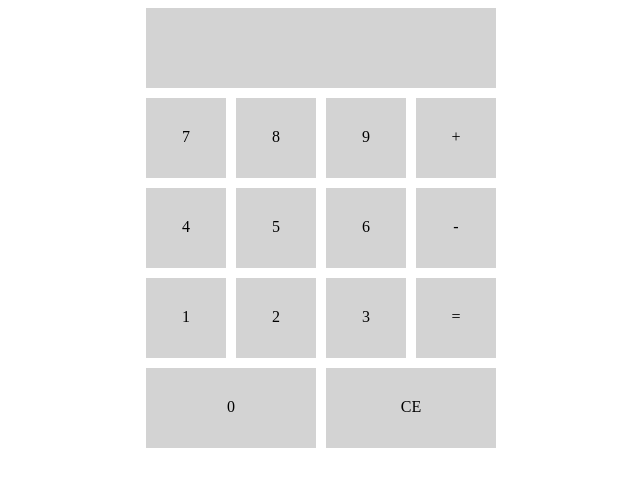
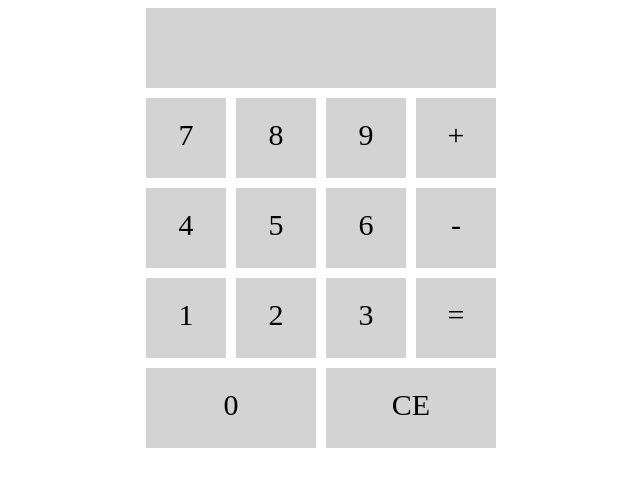
Before and after one commit to OHiddema/calculator, a plain HTML site: page index.html in a window 1280 px wide. Shown: the whole page, without its empty margins (319-959 px from the left). Drawn offline with nearby package versions, Linux system fonts and the light colour scheme.

Commit message:
add some styling

```diff
--- a/index.html
+++ b/index.html
@@ -11,22 +11,24 @@
 </head>
 <body>
   <div class="grid-container">
+
     <div id='disp'></div>
-    <div class='addTo' id='plus'>+</div>
-    <div class='addTo' id='minus'>-</div>
-    <div id='equal' onclick="getResult()">=</div>
-    <div id='ce' onclick="clearDisplay()">CE</div>
 
-    <div class='addTo' id='nul'>0</div>
-    <div class='addTo' id='one'>1</div>
-    <div class='addTo' id='two'>2</div>
-    <div class='addTo' id='three'>3</div>
-    <div class='addTo' id='four'>4</div>
-    <div class='addTo' id='five'>5</div>
-    <div class='addTo' id='six'>6</div>
-    <div class='addTo' id='seven'>7</div>
-    <div class='addTo' id='eight'>8</div>
-    <div class='addTo' id='nine'>9</div>
+    <div class='hover' id='equal' onclick="getResult()">=</div>
+    <div class='hover' id='ce' onclick="clearDisplay()">CE</div>
+
+    <div class='hover addTo' id='plus'>+</div>
+    <div class='hover addTo' id='minus'>-</div>
+    <div class='hover addTo' id='nul'>0</div>
+    <div class='hover addTo' id='one'>1</div>
+    <div class='hover addTo' id='two'>2</div>
+    <div class='hover addTo' id='three'>3</div>
+    <div class='hover addTo' id='four'>4</div>
+    <div class='hover addTo' id='five'>5</div>
+    <div class='hover addTo' id='six'>6</div>
+    <div class='hover addTo' id='seven'>7</div>
+    <div class='hover addTo' id='eight'>8</div>
+    <div class='hover addTo' id='nine'>9</div>
   </div>
 </body>
 </html>
--- a/script.js
+++ b/script.js
@@ -12,8 +12,17 @@ function getResult() {
   display.innerHTML = eval(display.innerHTML);
 }
 
+// jQuery
 $(function () {
   $('.addTo').click(function () {
     display.innerHTML += this.innerHTML;
   });
+
+  $('.hover').mouseenter(function () {
+    $(this).css('backgroundColor', 'grey');
+  })
+
+  $('.hover').mouseleave(function () {
+    $(this).css('backgroundColor', 'lightgrey');
+  })
 });
--- a/style.css
+++ b/style.css
@@ -28,9 +28,9 @@
 #eight {grid-area: g8;}
 #nine {grid-area: g9;}
 
-/* .grid-item { */
 .grid-container > div {
   background-color: lightgrey;
   text-align: center;
-  padding-top: 30px;
+  padding-top: 20px;
+  font-size: 30px;
 }
```
